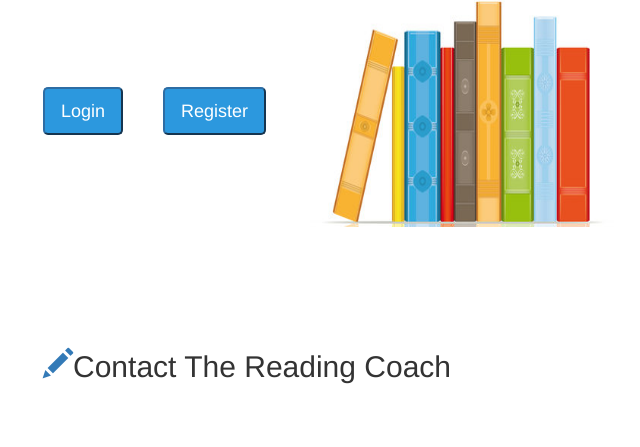
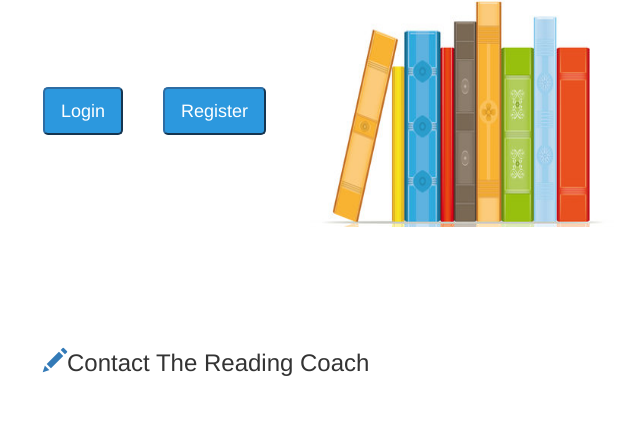
Before and after one commit to groovycol/Reading-Coach, a Flask app: page / in a window 1280 px wide. Shown: the part 257-704 px from the top of the page, without its empty margins (27-667 px from the left). Run offline with Flask 2, Linux system fonts and the light colour scheme; some libraries are stand-ins or nearby versions.

Commit message:
aesthetic change to footer on index

```diff
--- a/templates/index.html
+++ b/templates/index.html
@@ -30,7 +30,7 @@
     <div class="container">
         <div class="row">
             <div class="col-xs-12">
-                <h2><a href="mailto:thereadingcoachapp@gmail.com"><span class="glyphicon glyphicon-pencil"></span></a>Contact The Reading Coach</h2>
+                <h3><a href="mailto:thereadingcoachapp@gmail.com"><span class="glyphicon glyphicon-pencil"></span></a>Contact The Reading Coach</h3>
             </div>
         </div>
     </div>
```
